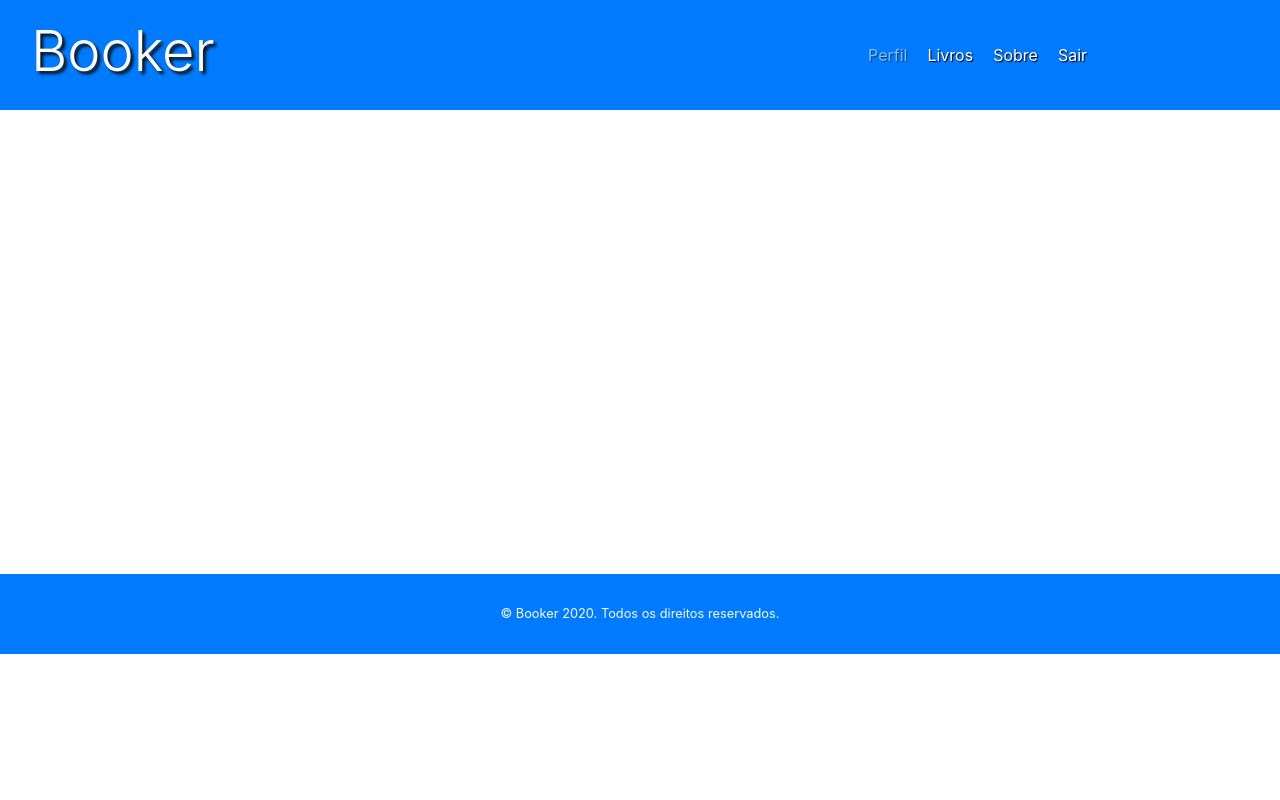
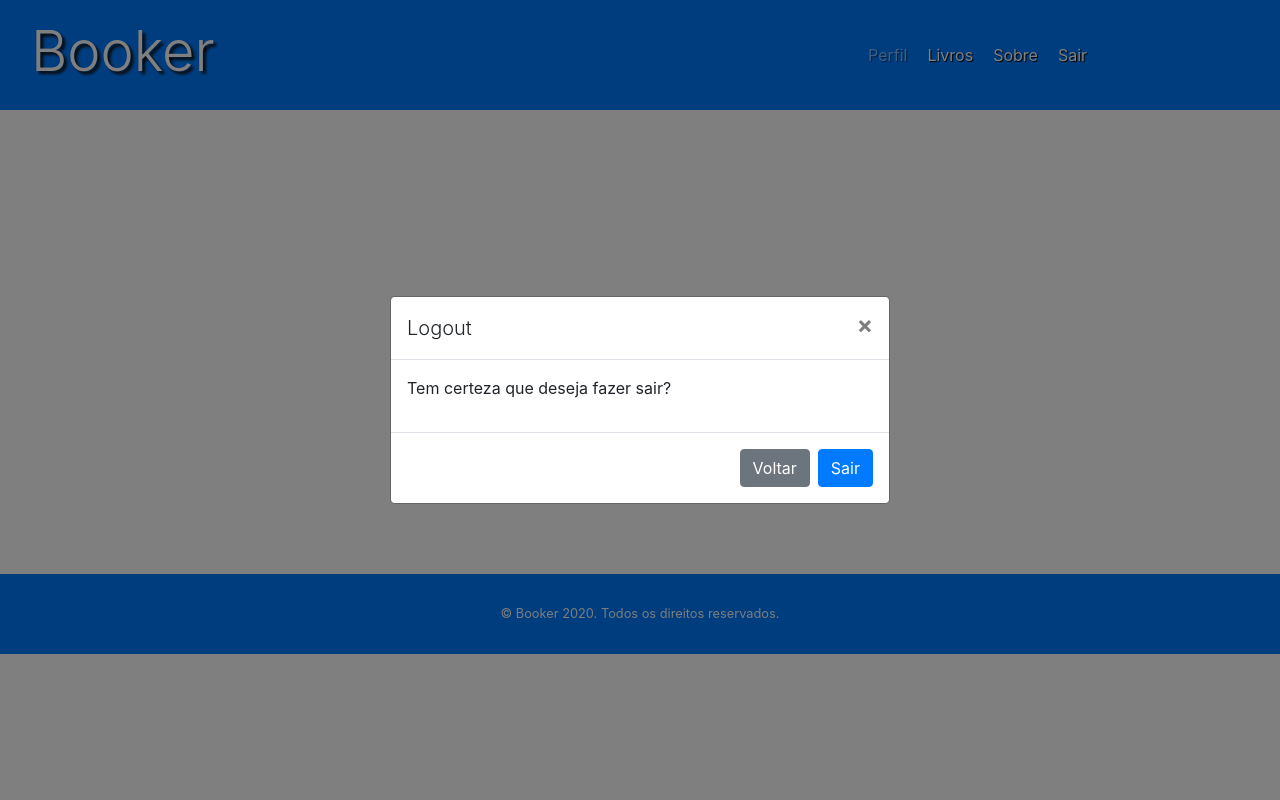
Before and after one commit to oopaze/Booker, a Flask app: page /perfil/kaah17 in a window 1280 px wide, after a click on "Sair". Run offline with Flask 2, Linux system fonts and the light colour scheme; a user stored in the database is signed in; parts of the project's set-up code (start-up, migrations or seed data) failed here and were passed over; some libraries are stand-ins or nearby versions.

Commit message:
Fixing Postgres BD

```diff
--- a/app/__init__.py
+++ b/app/__init__.py
@@ -6,7 +6,7 @@
 from flask_login import LoginManager
 
 app =  Flask(__name__)
-app.config.from_object('config.DevelopmentConfig')
+app.config.from_object('config.ProductionConfig')
 
 db = SQLAlchemy(app)
 
--- a/app/controllers/default.py
+++ b/app/controllers/default.py
@@ -121,7 +121,7 @@
 		book.file = []
 		file = request.files['file']
 		fileB = file.read()
-		bookfile = BookFile(fileB)
+		bookfile = BookFile(fileB, file.filename)
 		book.file.append(bookfile)
 
 
@@ -178,7 +178,7 @@
 		book.file = []
 		file = request.files['file']
 		fileB = file.read()
-		bookfile = BookFile(fileB)
+		bookfile = BookFile(fileB, file.filename)
 		book.file.append(bookfile)
 
 
--- a/app/models/table.py
+++ b/app/models/table.py
@@ -9,7 +9,8 @@
 	username = db.Column(db.String(20), unique=True)
 	password = db.Column(db.String(30))
 	name = db.Column(db.String(30))
-	email = db.Column(db.String(30))
+	email = db.Column(db.String(30), unique=True)
+	criado_em = db.Column(db.DateTime, default=datetime.now())
 
 	image = db.relationship('UserImage', backref='users')
 	books = db.relationship('Book', backref='users')
@@ -115,11 +116,13 @@
 	__tablename__ = 'bookfile'
 	id = db.Column(db.Integer, primary_key=True)
 	file = db.Column(db.LargeBinary)
+	filename = db.Column(db.String(50), nullable=False)
 
 	book = db.Column(db.Integer, db.ForeignKey('books.id'))
 
-	def __init__(self, file):
+	def __init__(self, file, filename):
 		self.file = file
+		self.filename = filename
 
 def testRelation():
 
@@ -165,3 +168,5 @@
 	u.books.append(b)
 
 	db.session.commit()
+
+testRelation()
--- a/app/templates/books.html
+++ b/app/templates/books.html
@@ -103,8 +103,8 @@
 								    <p class="card-text">Escreva um comentário ou alguma coisa sobre o livro</p>
 							    </div>
 							    <div class="categorias">
-								    <label class="btn btn-outline-danger">Carta</label>
-								    <label class="btn btn-outline-danger">Ficção Cientifica</label>
+								    <label class="btn btn-outline-danger">Categoria 1</label>
+								    <label class="btn btn-outline-danger">Categirua 2</label>
 								</div>
 							    <hr style="width: 100%; clear: both;">
 						  	</div>
--- a/app/templates/perfil.html
+++ b/app/templates/perfil.html
@@ -51,11 +51,60 @@
 
 		</div>
 
+		<div class="modal fade" id="sairModal" tabindex="-1" role="dialog" aria-labelledby="exampleModalCenterTitle" aria-hidden="true">
+		  <div class="modal-dialog modal-dialog-centered" role="document">
+		    <div class="modal-content">
+		      <div class="modal-header">
+		        <h5 class="modal-title lead" id="exampleModalLongTitle">Logout</h5>
+		        <button type="button" class="close" data-dismiss="modal" aria-label="Close">
+		          <span aria-hidden="true">&times;</span>
+		        </button>
+		      </div>
+		      <div class="modal-body">
+		        <p> Tem certeza que deseja fazer sair?</p>
+		      </div>
+		      <div class="modal-footer">
+		        <button type="button" class="btn btn-secondary" data-dismiss="modal">Voltar</button>
+		        <a type="button" href="{{ url_for('logout') }}" class="btn btn-primary">Sair</a>
+		      </div>
+		    </div>
+		  </div>
+		</div>
+
+		<div class="modal fade" id="sobreModal" tabindex="-1" role="dialog" aria-labelledby="exampleModalCenterTitle" aria-hidden="true">
+		  <div class="modal-dialog modal-dialog-centered" role="document">
+		    <div class="modal-content">
+		      <div class="modal-header">
+		        <h5 class="modal-title" id="exampleModalLongTitle"> Sobre nós </h5>
+		        <button type="button" class="close" data-dismiss="modal" aria-label="Close">
+		          <span aria-hidden="true">&times;</span>
+		        </button>
+		      </div>
+		      <div class="modal-body">
+		        <p class="lead text-justify" style="padding: 10px 10px;">
+		        	Lorem ipsum dolor sit amet, consectetur adipiscing elit. Phasellus et varius justo, a feugiat magna. Suspendisse pharetra luctus lacus, ut aliquam lacus bibendum nec. Ut in felis mauris. Pellentesque sollicitudin eros quam, ut laoreet leo convallis eget. Class aptent taciti sociosqu ad litora torquent per conubia nostra, per inceptos himenaeos. Ut quis iaculis augue, eleifend convallis magna. Aliquam commodo molestie dignissim.
+		        	<br>
+		        	Donec quis elementum ipsum. Donec dapibus massa vitae ligula ultrices pharetra. Sed porttitor posuere ultricies. Cras eget rhoncus elit, quis aliquet tortor. Praesent vel sapien arcu. Proin laoreet nisl sed sapien pharetra scelerisque ac eu eros. Nam sollicitudin fringilla ligula, fermentum sollicitudin felis scelerisque quis. Donec auctor nulla id neque lobortis, sit amet vulputate orci commodo.
+				</p>
+		      </div>
+		      <div class="modal-footer">
+		        <button type="button" class="btn btn-secondary" data-dismiss="modal">Fechar</button>
+		        <a type="button" href="" class="btn btn-primary">Doe um Café</a>
+		      </div>
+		    </div>
+		  </div>
+		</div>
+
 
 		<footer class="bg-primary">
 		    <div class="footer-p">
 		    	<p class="text-light small mb-4 mb-lg-0">© Booker 2020. Todos os direitos reservados.</p>
 		    </div>
+
+		    <script src="https://code.jquery.com/jquery-3.3.1.slim.min.js" integrity="sha384-q8i/X+965DzO0rT7abK41JStQIAqVgRVzpbzo5smXKp4YfRvH+8abtTE1Pi6jizo" crossorigin="anonymous"></script>
+			<script src="https://cdnjs.cloudflare.com/ajax/libs/popper.js/1.14.7/umd/popper.min.js" integrity="sha384-UO2eT0CpHqdSJQ6hJty5KVphtPhzWj9WO1clHTMGa3JDZwrnQq4sF86dIHNDz0W1" crossorigin="anonymous"></script>
+			<script src="https://stackpath.bootstrapcdn.com/bootstrap/4.3.1/js/bootstrap.min.js" integrity="sha384-JjSmVgyd0p3pXB1rRibZUAYoIIy6OrQ6VrjIEaFf/nJGzIxFDsf4x0xIM+B07jRM" crossorigin="anonymous"></script>
+
 		</footer>
 
 	</body>
```
